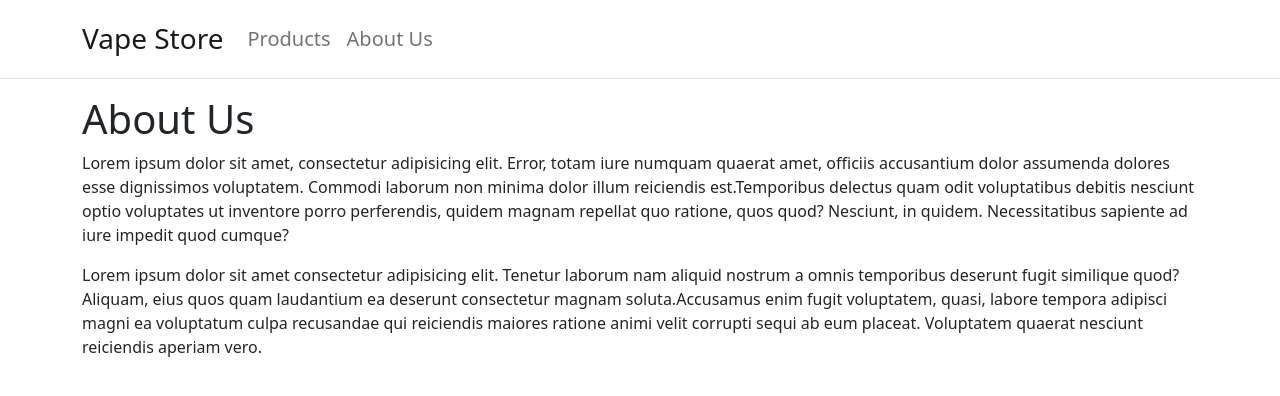
After one commit to root-marco/local-library, a Django app: template templates/about.html in a window 1280 px wide. The commit adds this page. Shown: the top 396 px of the page. Run offline with Django 3.2, Linux system fonts and the light colour scheme; the template is opened without the code that fills it, so the values that code supplies are empty.

Commit message:
template pages finished

```diff
--- /dev/null
+++ b/templates/about.html
@@ -0,0 +1,25 @@
+{% extends 'base.html' %}
+
+{% block title %}About Us{% endblock title %}
+
+{% block content %}
+
+<div class="container my-3">
+  <h1 class="font-weight-bold">About Us</h1>
+  <p>
+    Lorem ipsum dolor sit amet, consectetur adipisicing elit. Error, totam iure numquam quaerat amet, officiis
+    accusantium dolor assumenda dolores esse dignissimos voluptatem. Commodi laborum non minima dolor illum
+    reiciendis est.Temporibus delectus quam odit voluptatibus debitis nesciunt optio voluptates ut inventore porro
+    perferendis, quidem magnam repellat quo ratione, quos quod? Nesciunt, in quidem. Necessitatibus sapiente ad iure
+    impedit quod cumque?
+  </p>
+  <p>
+    Lorem ipsum dolor sit amet consectetur adipisicing elit. Tenetur laborum nam aliquid nostrum a omnis temporibus
+    deserunt fugit similique quod? Aliquam, eius quos quam laudantium ea deserunt consectetur magnam
+    soluta.Accusamus enim fugit voluptatem, quasi, labore tempora adipisci magni ea voluptatum culpa recusandae qui
+    reiciendis maiores ratione animi velit corrupti sequi ab eum placeat. Voluptatem quaerat nesciunt reiciendis
+    aperiam vero.
+  </p>
+</div>
+
+{% endblock content %}
--- a/templates/base.html
+++ b/templates/base.html
@@ -6,17 +6,17 @@
 <head>
   <meta charset="utf-8" />
   <meta name="viewport" content="width=device-width, initial-scale=1, shrink-to-fit=no" />
-    <link rel="stylesheet" href="https://cdn.jsdelivr.net/npm/bootstrap@4.5.3/dist/css/bootstrap.min.css"
-        integrity="sha384-TX8t27EcRE3e/ihU7zmQxVncDAy5uIKz4rEkgIXeMed4M0jlfIDPvg6uqKI2xXr2" crossorigin="anonymous">
+  <link href="https://cdn.jsdelivr.net/npm/bootstrap@5.0.1/dist/css/bootstrap.min.css" rel="stylesheet"
+    integrity="sha384-+0n0xVW2eSR5OomGNYDnhzAbDsOXxcvSN1TPprVMTNDbiYZCxYbOOl7+AMvyTG2x" crossorigin="anonymous">
   <link rel="stylesheet" href="{% static 'css/style.css' %}" />
-    <title>{% block title %}Loja Python{% endblock title %}</title>
+  <title>{% block title %}Vape Store{% endblock title %}</title>
 </head>
 
 <body class="d-flex flex-column min-vh-100">
   <nav class="navbar navbar-expand-sm py-3 border-bottom navbar-light">
     <div class="container">
       <a href="{% url 'pages:home' %}" class="navbar-brand">
-                <span class="font-weight-bold h3">Loja Python</span>
+        <span class="font-weight-bold h3">Vape Store</span>
       </a>
 
       <button class="navbar-toggler" data-toggle="collapse" data-target="#navbarCollapse">
@@ -25,10 +25,10 @@
       <div class="collapse navbar-collapse" id="navbarCollapse">
         <ul class="navbar-nav ml-auto">
           <li class="nav-item">
-                        <a href="{% url 'products:list' %}" class="nav-link lead mr-4 font-weight-bold">Produtos</a>
+            <a href="{% url 'products:list' %}" class="nav-link lead mr-4 font-weight-bold">Products</a>
           </li>
           <li class="nav-item">
-                        <a href="{% url 'pages:about' %}" class="nav-link lead mr-4 font-weight-bold">Sobre Nós</a>
+            <a href="{% url 'pages:about' %}" class="nav-link lead mr-4 font-weight-bold">About Us</a>
           </li>
         </ul>
       </div>
@@ -38,12 +38,9 @@
   {% block content %}
   {% endblock content %}
 
-    <script src="https://cdnjs.cloudflare.com/ajax/libs/jquery/3.5.1/jquery.min.js"
-        integrity="sha512-bLT0Qm9VnAYZDflyKcBaQ2gg0hSYNQrJ8RilYldYQ1FxQYoCLtUjuuRuZo+fjqhx/qtq/1itJ0C2ejDxltZVFg=="
-        crossorigin="anonymous"></script>
-    <script src="https://cdn.jsdelivr.net/npm/bootstrap@4.5.3/dist/js/bootstrap.bundle.min.js"
-        integrity="sha384-ho+j7jyWK8fNQe+A12Hb8AhRq26LrZ/JpcUGGOn+Y7RsweNrtN/tE3MoK7ZeZDyx"
-        crossorigin="anonymous"></script>
+  <script src="https://cdn.jsdelivr.net/npm/bootstrap@5.0.1/dist/js/bootstrap.bundle.min.js"
+    integrity="sha384-gtEjrD/SeCtmISkJkNUaaKMoLD0//ElJ19smozuHV6z3Iehds+3Ulb9Bn9Plx0x4" crossorigin="anonymous">
+  </script>
 
 </body>
 
```
Also changed, not shown: templates/home.html (added, +23 -0 lines). Lines whose indentation alone changed are shown as unchanged.
